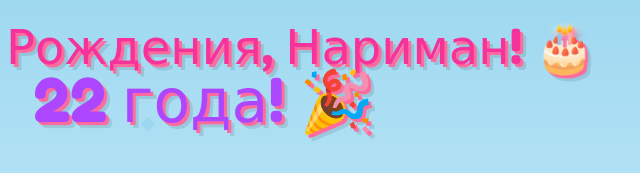
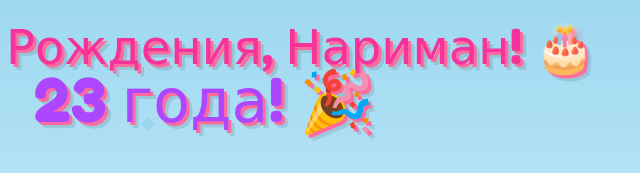
Before and after one commit to dudl1/happybirthdaynariman, a plain HTML site: page index.html in a window 1280 px wide. Shown: the part 209-382 px from the top of the page, 436-1076 px from the left. Drawn offline with nearby package versions, Linux system fonts and the light colour scheme.

Commit message:
Update index.html

```diff
--- a/index.html
+++ b/index.html
@@ -3,7 +3,7 @@
 <head>
     <meta charset="UTF-8">
     <meta name="viewport" content="width=device-width, initial-scale=1.0, user-scalable=no">
-    <title>С Днем Рождения, Нариман!</title>
+    <title>С Днем Рождения, Нариман! 23 года!</title>
     <script src="https://cdn.jsdelivr.net/npm/@tailwindcss/browser@4"></script>
     <style>
         @import url('https://fonts.googleapis.com/css2?family=Fredoka+One&family=Nunito:wght@700&display=swap');
@@ -195,7 +195,7 @@
             С Днем Рождения, Нариман! 🎂
         </h1>
         <h2 class="title-text text-4xl sm:text-6xl text-purple-500 mb-8">
-            22 года! 🎉
+            23 года! 🎉
         </h2>
 
         <!-- Торт -->
```
